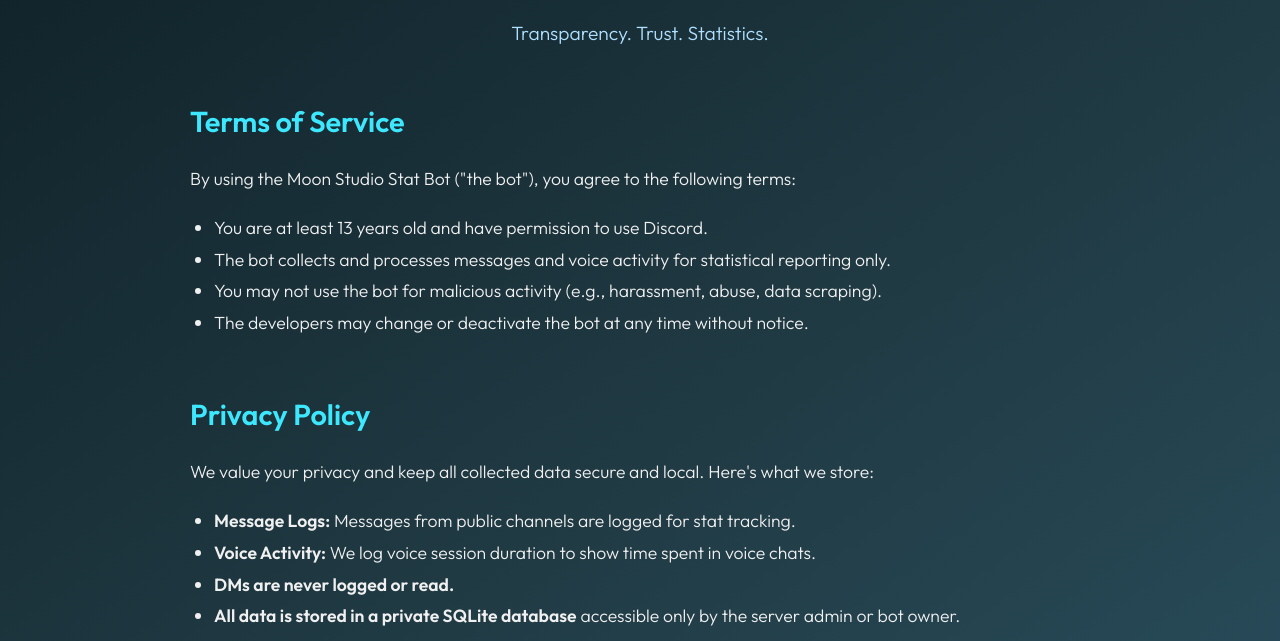
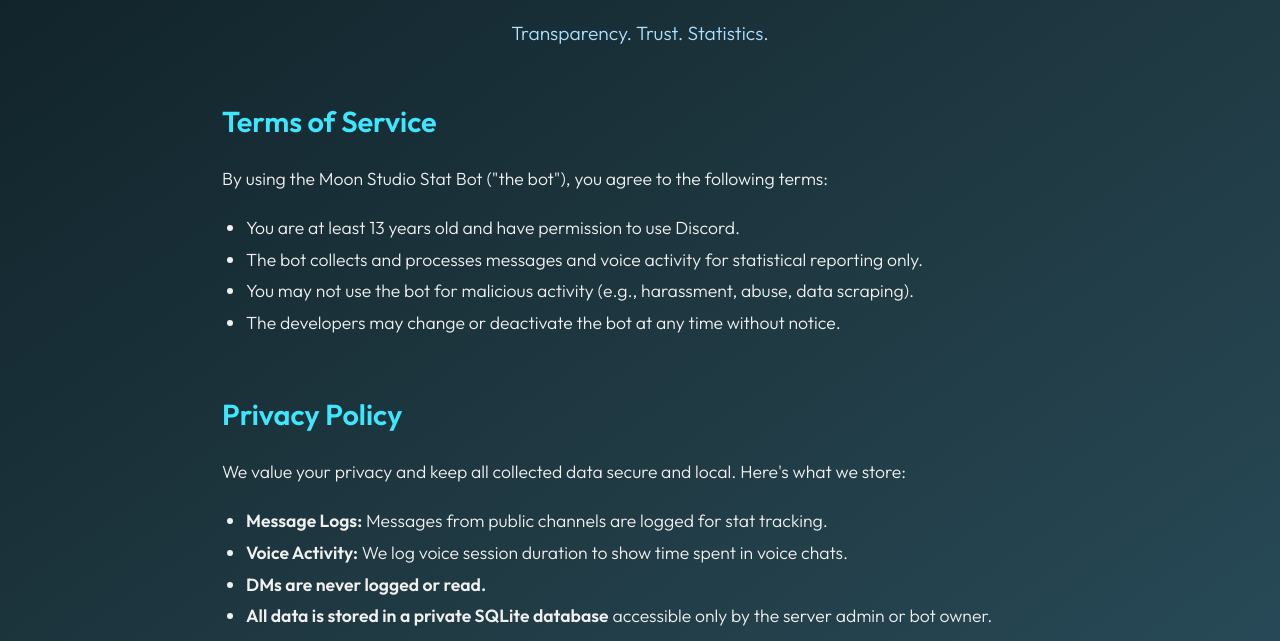
Before and after one commit to just-Naki-here/TOS-PRIVACYPOLICY, a plain HTML site: page index.html in a window 1280 px wide. Shown: the part 159-800 px from the top of the page. Drawn offline with Linux system fonts and the light colour scheme.

Commit message:
Update index.html

```diff
--- a/index.html
+++ b/index.html
@@ -4,14 +4,20 @@
   <meta charset="UTF-8" />
   <meta name="viewport" content="width=device-width, initial-scale=1.0"/>
   <title>Moon Studio Stat Bot - Legal</title>
+  <link rel="preconnect" href="https://fonts.googleapis.com">
+  <link rel="preconnect" href="https://fonts.gstatic.com" crossorigin>
   <link href="https://fonts.googleapis.com/css2?family=Outfit:wght@300;600&display=swap" rel="stylesheet">
   <style>
+    * {
+      box-sizing: border-box;
+    }
     body {
       font-family: 'Outfit', sans-serif;
       margin: 0;
       padding: 0;
       background: linear-gradient(145deg, #0f2027, #203a43, #2c5364);
       color: #f0f0f0;
+      min-height: 100vh;
     }
     .container {
       max-width: 900px;
```
